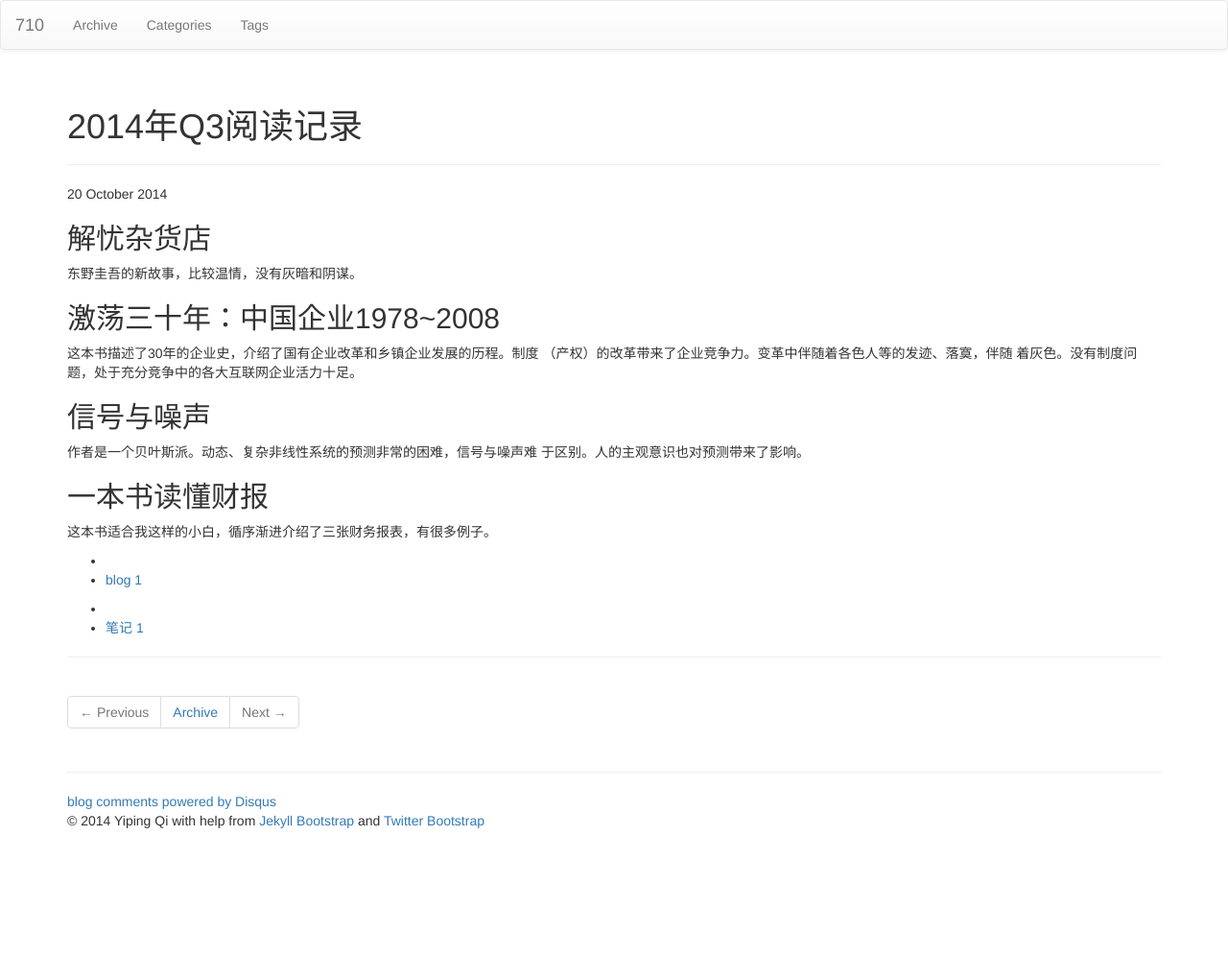
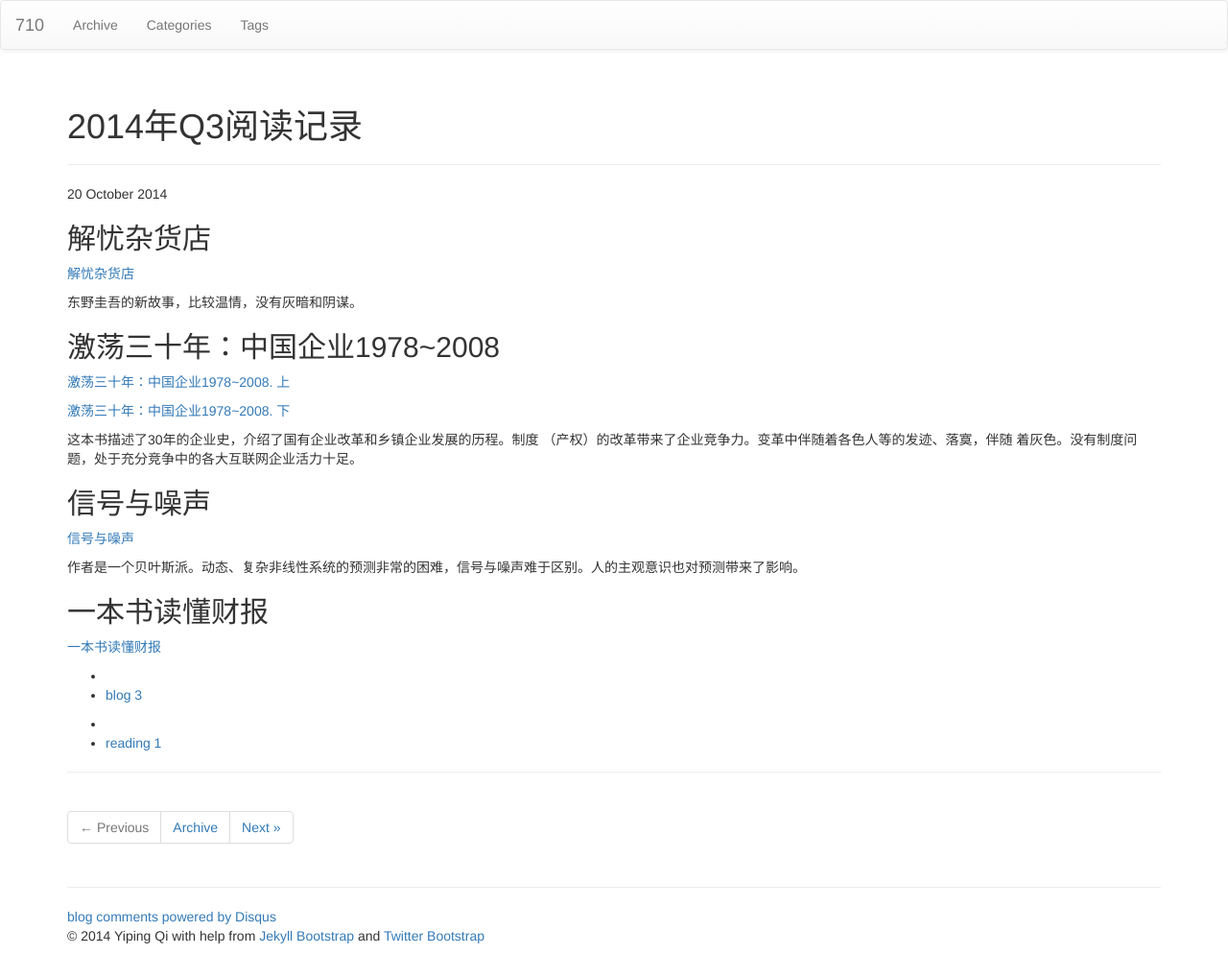
Before and after one commit to qiyiping/qiyiping.github.com, a Jekyll site: the page built from _posts/2014-10-20-2014q3.md, in a window 1280 px wide. Shown: the whole page at 96% size. Built offline with Jekyll 4.4.1, drawn with Linux system fonts in a browser that asks for light colours; nearby versions of some CDN libraries; library files that are not in the unit come from our copies; comment, search, counter and statistics services are not loaded; before the commit the page ends 900 px from its top, so only the background shows below that.

```diff
--- a/_posts/2014-10-20-2014q3.md
+++ b/_posts/2014-10-20-2014q3.md
@@ -3,24 +3,27 @@
 title: "2014年Q3阅读记录"
 description: ""
 category: blog
-tags: [笔记]
+tags: [reading]
 ---
 {% include JB/setup %}
 ## 解忧杂货店 ##
+[解忧杂货店](http://book.douban.com/subject/25862578/)
 
 东野圭吾的新故事，比较温情，没有灰暗和阴谋。
 
 ## 激荡三十年：中国企业1978~2008 ##
+[激荡三十年：中国企业1978~2008. 上](http://book.douban.com/subject/25968115/)
+
+[激荡三十年：中国企业1978~2008. 下](http://book.douban.com/subject/25969067/)
 
 这本书描述了30年的企业史，介绍了国有企业改革和乡镇企业发展的历程。制度
 （产权）的改革带来了企业竞争力。变革中伴随着各色人等的发迹、落寞，伴随
 着灰色。没有制度问题，处于充分竞争中的各大互联网企业活力十足。
 
 ## 信号与噪声 ##
+[信号与噪声](http://book.douban.com/subject/24872278/)
 
-作者是一个贝叶斯派。动态、复杂非线性系统的预测非常的困难，信号与噪声难
-于区别。人的主观意识也对预测带来了影响。
+作者是一个贝叶斯派。动态、复杂非线性系统的预测非常的困难，信号与噪声难于区别。人的主观意识也对预测带来了影响。
 
 ## 一本书读懂财报 ##
-
-这本书适合我这样的小白，循序渐进介绍了三张财务报表，有很多例子。
+[一本书读懂财报](http://book.douban.com/subject/25926542/)
```
Also changed, not shown: _posts/2014-11-20-honeymoon-australia.md (added, +9 -0 lines), _posts/2014-12-04-fitness-startup-survey.md (added, +73 -0 lines), images/2014-12-04-fitness-startup-survey/172295.gif (added).
